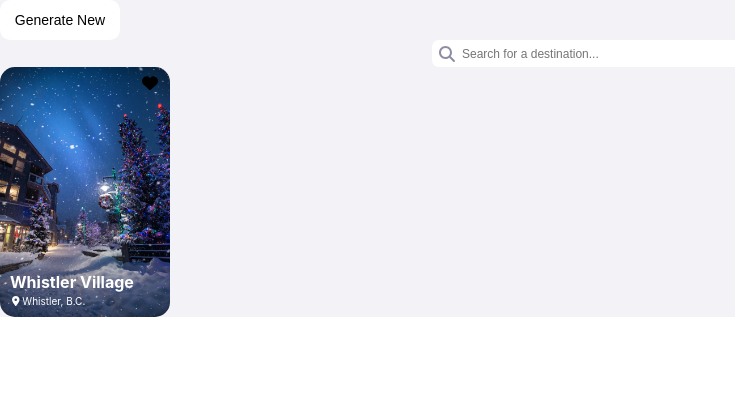
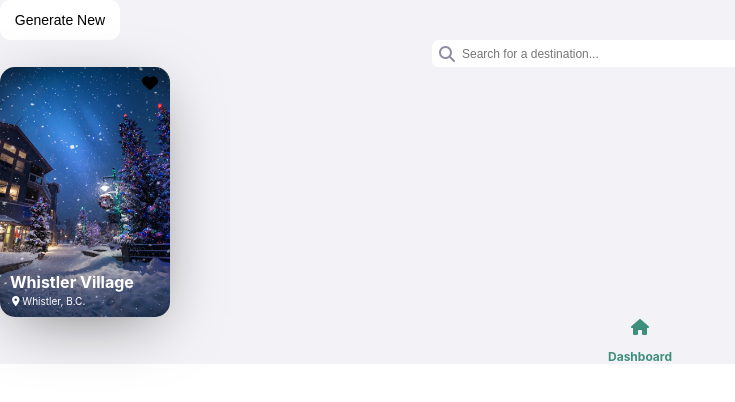
Before and after one commit to bshin132/TravelBuddy, a React (Create React App) app: page / in a window 1280 px wide. Shown: the top 402 px of the page, without its empty margins (0-735 px from the left). Built offline with nearby package versions, Linux system fonts and the light colour scheme.

Commit message:
create nav comp and fix destination card comp

```diff
--- a/src/App.js
+++ b/src/App.js
@@ -2,6 +2,8 @@ import './App.css';
 import Button from './components/Button/Button';
 import SearchBar from './components/SearchBar/SearchBar';
 import DestinationCard from './components/DestinationCard/DestinationCard';
+import Nav from './components/Nav/Nav';
+import { faBookmark, faHouse } from '@fortawesome/free-solid-svg-icons';
 
 function App() {
   return (
@@ -9,6 +11,7 @@ function App() {
       <Button label="Generate New" type="defaultButton"/>
       <SearchBar />
       <DestinationCard title="Whistler Village" subtitle="Whistler, B.C."  background="/whistler.jpg"/>
+      <Nav icon={faHouse} iconColor="#3E8F7D" label="Dashboard" fontWeight="bold" textColor="#3E8F7D"/>
     </div>
   );
 }
--- a/src/components/DestinationCard/DestinationCard.js
+++ b/src/components/DestinationCard/DestinationCard.js
@@ -16,6 +16,9 @@ const Container = styled.div`
   background-repeat: no-repeat;
   background-image: url(${({background}) => background});
   cursor:pointer;
+  box-shadow: 1px 15px 63px -16px rgba(0,0,0,0.5);
+  -webkit-box-shadow: 1px 15px 63px -16px rgba(0,0,0,0.5);
+  -moz-box-shadow: 1px 15px 63px -16px rgba(0,0,0,0.5);
 `;
 
 const HeaderContainer = styled.div`
--- /dev/null
+++ b/src/components/Nav/Nav.js
@@ -0,0 +1,23 @@
+import React from "react";
+import styled from "styled-components";
+import { FontAwesomeIcon } from "@fortawesome/react-fontawesome";
+import { faHouse, faHSquare } from "@fortawesome/free-solid-svg-icons";
+
+const Container = styled.div`
+  cursor:pointer;
+`;
+
+const Label = styled.p`
+  color: ${(props) => (props.textColor ? props.textColor : "#8D8EA6")};
+  font-weight: ${(props) => (props.fontWeight ? props.fontWeight : "normal")};
+  font-size:12px;
+`;
+
+export default function Nav({ icon, label, textColor, fontWeight, iconColor }) {
+  return (
+    <Container>
+      <FontAwesomeIcon icon={icon} color={iconColor}/>
+      <Label style={{ color: textColor, fontWeight:fontWeight }}>{label}</Label>
+    </Container>
+  );
+}
```
